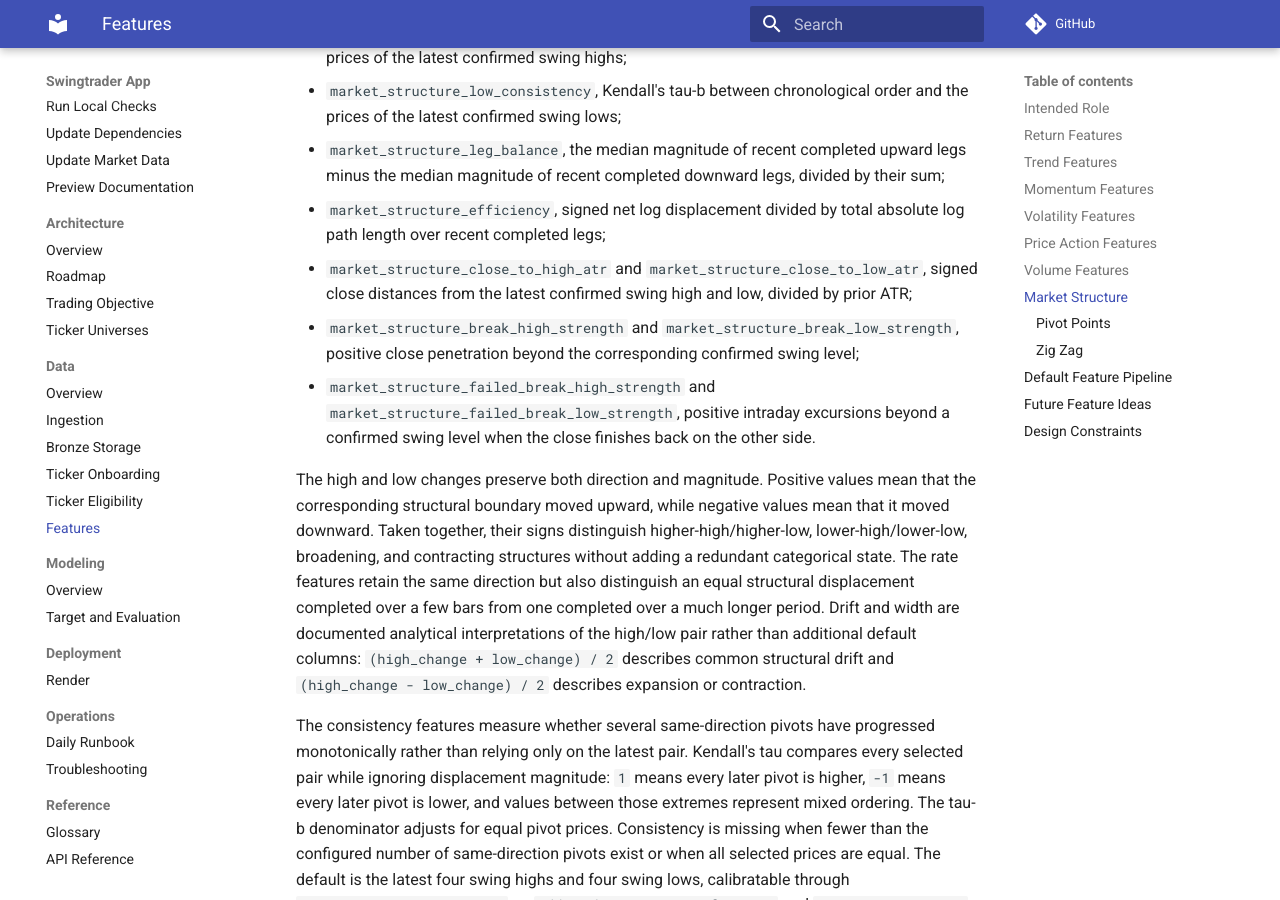
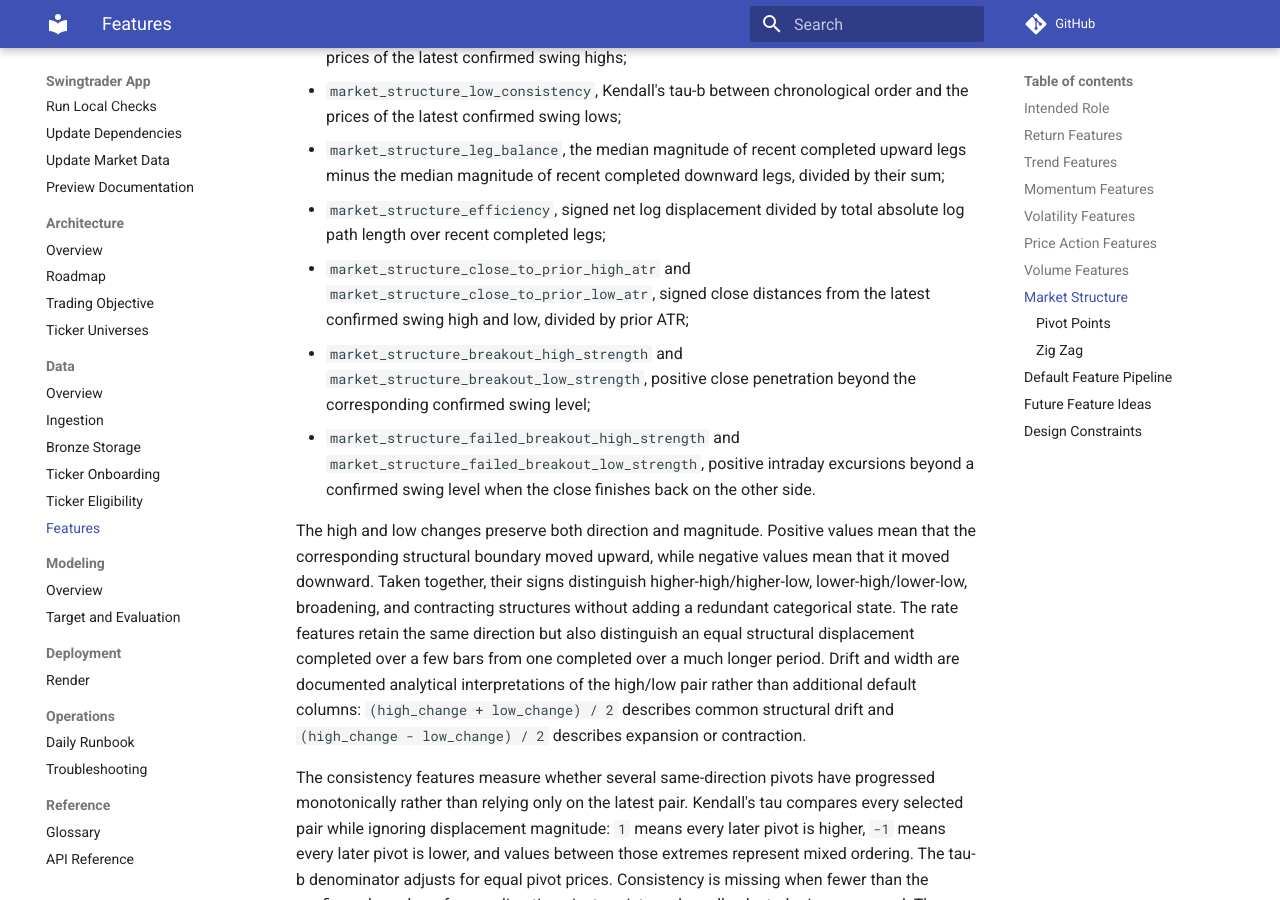
Before and after one commit to Frallmeister/swingtrader-app, an MkDocs documentation site: the page built from docs/data/features.md, in a window 1280 px wide and 900 px high, scrolled down 15290 px. Built offline with MkDocs 1.6.1 and Material for MkDocs 9.7.7, drawn with Linux system fonts in a browser that asks for light colours; comment, search, counter and statistics services are not loaded; some of the changed text lies outside the part shown.

Commit message:
Improve vocabulary consistency in variable names

```diff
--- a/docs/data/features.md
+++ b/docs/data/features.md
@@ -204,7 +204,7 @@ With the default settings, the orchestrator adds:
 - `candle_consecutive_inside_bars`, the number of consecutive inside bars ending on the current row;
 - `candle_close_to_prior_high_atr_20` and `candle_close_to_prior_low_atr_20`, signed close distances from the preceding 20-row high and low, divided by prior ATR;
 - `candle_breakout_high_strength_20` and `candle_breakout_low_strength_20`, positive close penetration beyond the corresponding prior level, divided by prior ATR;
-- `candle_failed_break_high_strength_20` and `candle_failed_break_low_strength_20`, positive intraday excursions beyond a prior level when the close finishes back inside the prior range.
+- `candle_failed_breakout_high_strength_20` and `candle_failed_breakout_low_strength_20`, positive intraday excursions beyond a prior level when the close finishes back inside the prior range.
 
 The public numerical candlestick indicators, importable from `swingtrader.indicators`, are:
 
@@ -266,9 +266,9 @@ With the default settings, the orchestrator adds:
 - `market_structure_low_consistency`, Kendall's tau-b between chronological order and the prices of the latest confirmed swing lows;
 - `market_structure_leg_balance`, the median magnitude of recent completed upward legs minus the median magnitude of recent completed downward legs, divided by their sum;
 - `market_structure_efficiency`, signed net log displacement divided by total absolute log path length over recent completed legs;
-- `market_structure_close_to_high_atr` and `market_structure_close_to_low_atr`, signed close distances from the latest confirmed swing high and low, divided by prior ATR;
-- `market_structure_break_high_strength` and `market_structure_break_low_strength`, positive close penetration beyond the corresponding confirmed swing level;
-- `market_structure_failed_break_high_strength` and `market_structure_failed_break_low_strength`, positive intraday excursions beyond a confirmed swing level when the close finishes back on the other side.
+- `market_structure_close_to_prior_high_atr` and `market_structure_close_to_prior_low_atr`, signed close distances from the latest confirmed swing high and low, divided by prior ATR;
+- `market_structure_breakout_high_strength` and `market_structure_breakout_low_strength`, positive close penetration beyond the corresponding confirmed swing level;
+- `market_structure_failed_breakout_high_strength` and `market_structure_failed_breakout_low_strength`, positive intraday excursions beyond a confirmed swing level when the close finishes back on the other side.
 
 The high and low changes preserve both direction and magnitude. Positive values mean that the corresponding structural boundary moved upward, while negative values mean that it moved downward. Taken together, their signs distinguish higher-high/higher-low, lower-high/lower-low, broadening, and contracting structures without adding a redundant categorical state. The rate features retain the same direction but also distinguish an equal structural displacement completed over a few bars from one completed over a much longer period. Drift and width are documented analytical interpretations of the high/low pair rather than additional default columns: `(high_change + low_change) / 2` describes common structural drift and `(high_change - low_change) / 2` describes expansion or contraction.
 
```
Also changed, not shown: 5 other files.
